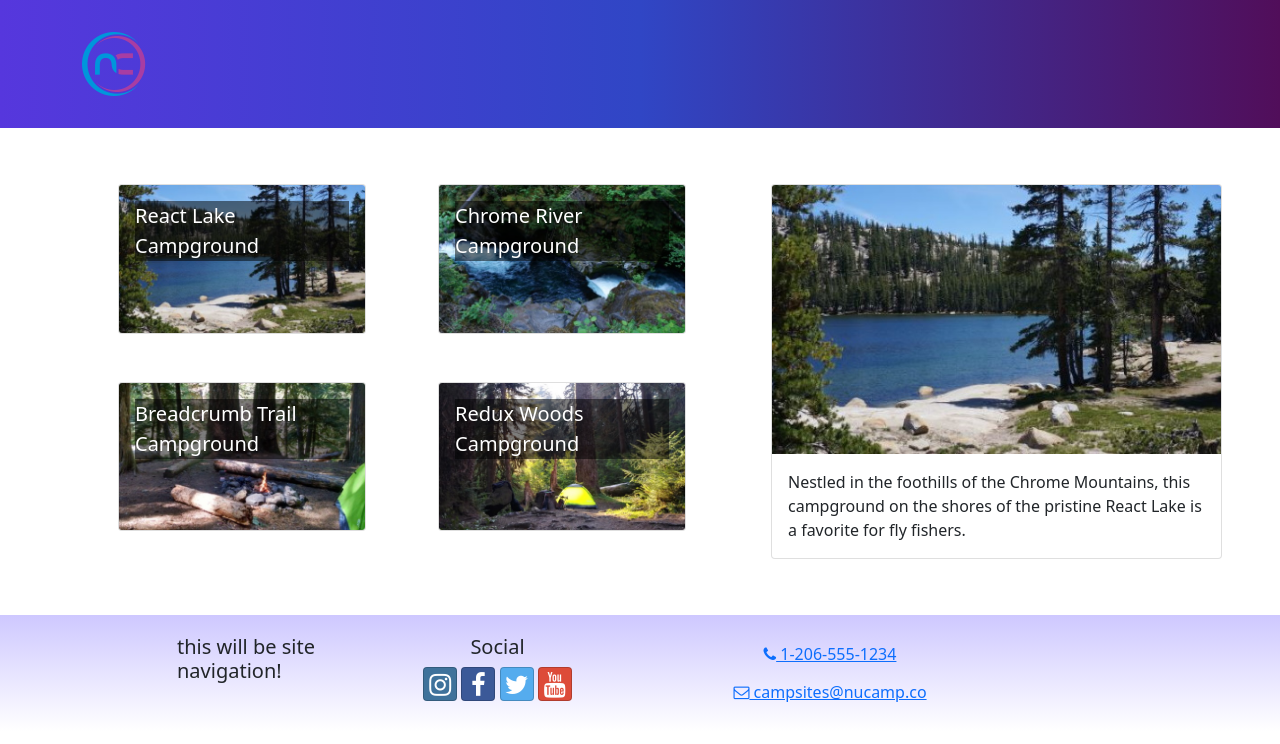
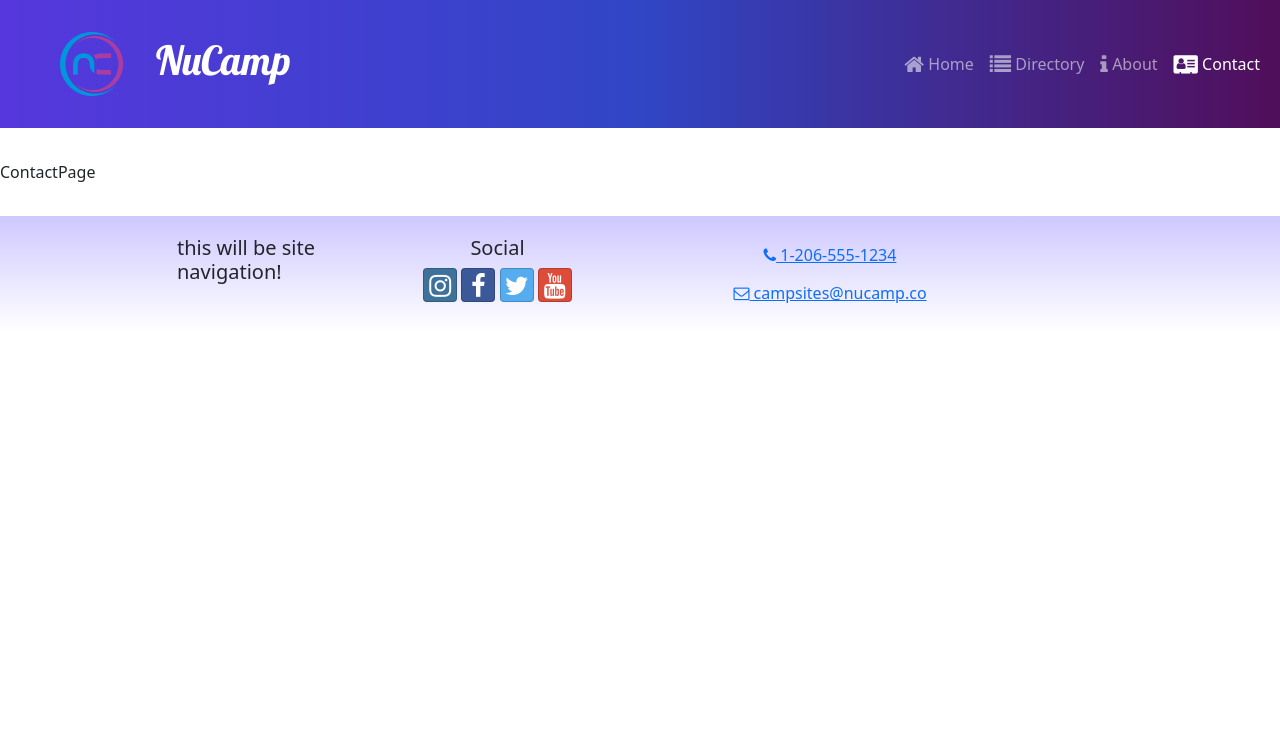
Before and after one commit to Redfire4753/ReactNucampsite, a React (Create React App) app: page /contact in a window 1280 px wide. Shown: the top 744 px of the page. Built offline with nearby package versions, Linux system fonts and the light colour scheme.

Commit message:
Added Nav Capabliities

```diff
--- a/src/App.js
+++ b/src/App.js
@@ -3,12 +3,19 @@
 import CampsitesDirectoryPage from './pages/CampsitesDirectoryPage';
 import Header from './components/Header';
 import Footer from './components/Footer';
+import {Routes, Route} from 'react-router-dom';
+import HomePage from './pages/HomePage';
+import ContactPage from './pages/ContactPage';
 
 function App() {
   return (
     <div className="App">
         <Header />
-        <CampsitesDirectoryPage />
+          <Routes>
+            <Route path='/' element={<HomePage />} />
+            <Route path='contact' element={<ContactPage />} />
+            <Route path='directory' element={<CampsitesDirectoryPage />} />
+          </Routes>
         <Footer />
     </div>
   );
--- a/src/components/Header.js
+++ b/src/components/Header.js
@@ -1,14 +1,50 @@
-import { Container, Navbar, NavbarBrand } from 'reactstrap';
+import { Container,
+          Navbar,
+          NavbarBrand,
+          Collapse,
+          NavbarToggler,
+          Nav,
+          NavItem
+} from 'reactstrap';
+import {NavLink} from 'react-router-dom';
 import NucampLogo from '../app/assets/img/logo.png';
+import { useState } from 'react';
 
 const Header = () => {
+    const [menuOpen , setMenuOpen] = useState(false);
+
     return (
         <Navbar dark color='primary' sticky='top' expand='md'>
-          <Container>
-              <NavbarBrand href='/'>
-                <img src={NucampLogo} alt='nucamp logo' />
+              <NavbarBrand href='/' className='ms-5'>
+                <img src={NucampLogo} alt='nucamp logo' className='float-start' />
+                <h1 className='mt-1'>NuCamp</h1>
               </NavbarBrand>
-          </Container>
+
+              <NavbarToggler onClick={() => setMenuOpen(!menuOpen)} />
+              <Collapse isOpen={menuOpen} navbar>
+                <Nav className='ms-auto' navbar>
+                  <NavItem>
+                    <NavLink className="nav-link" to='/'>
+                      <i className='fa fa-home fa-lg' /> Home
+                    </NavLink>
+                  </NavItem>
+                  <NavItem>
+                    <NavLink className="nav-link" to='/directory'>
+                      <i className='fa fa-list fa-lg' /> Directory
+                    </NavLink>
+                  </NavItem>
+                  <NavItem>
+                    <NavLink className="nav-link" to='/about'>
+                      <i className='fa fa-info fa-lg' /> About
+                    </NavLink>
+                  </NavItem>
+                  <NavItem>
+                    <NavLink className="nav-link" to='/contact'>
+                      <i className='fa fa-address-card fa-lg' /> Contact
+                    </NavLink>
+                  </NavItem>
+                </Nav>
+              </Collapse>
         </Navbar>
      );
 }
--- a/src/index.js
+++ b/src/index.js
@@ -10,6 +10,7 @@
 import 'font-awesome/css/font-awesome.css';
 import 'typeface-lobster';
 import 'typeface-open-sans';
+import { BrowserRouter } from 'react-router-dom';
 
 const container = document.getElementById('root');
 const root = createRoot(container);
@@ -17,7 +18,9 @@
 root.render(
   <React.StrictMode>
     <Provider store={store}>
-      <App />
+      <BrowserRouter>
+        <App />
+      </BrowserRouter>
     </Provider>
   </React.StrictMode>
 );
--- /dev/null
+++ b/src/pages/ContactPage.js
@@ -0,0 +1,5 @@
+const ContactPage = () => {
+    return (<div>ContactPage</div>  );
+}
+
+export default ContactPage;
--- /dev/null
+++ b/src/pages/HomePage.js
@@ -0,0 +1,5 @@
+const HomePage = () => {
+    return ( <div>HomePage</div> );
+}
+
+export default HomePage;
```
